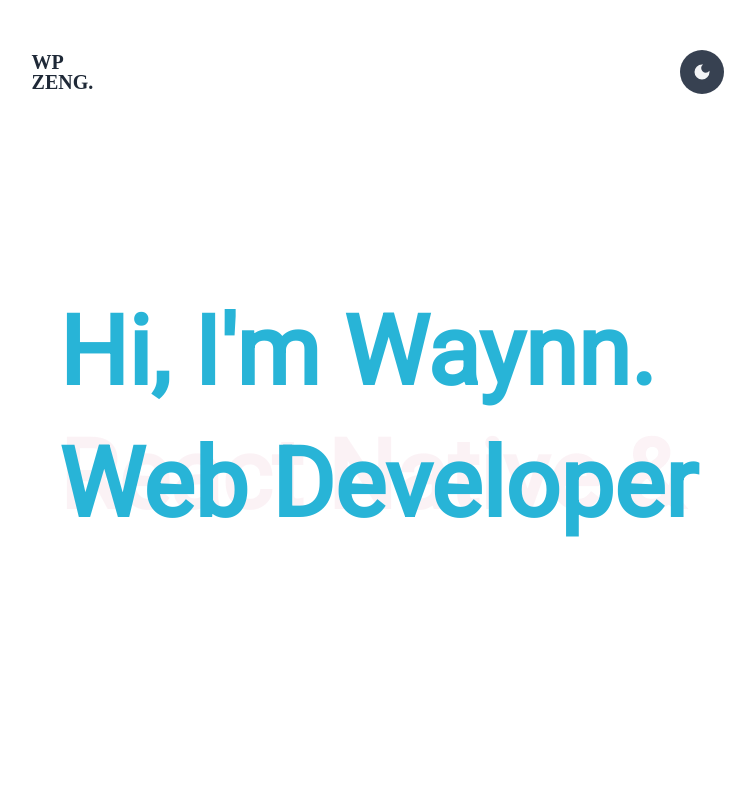
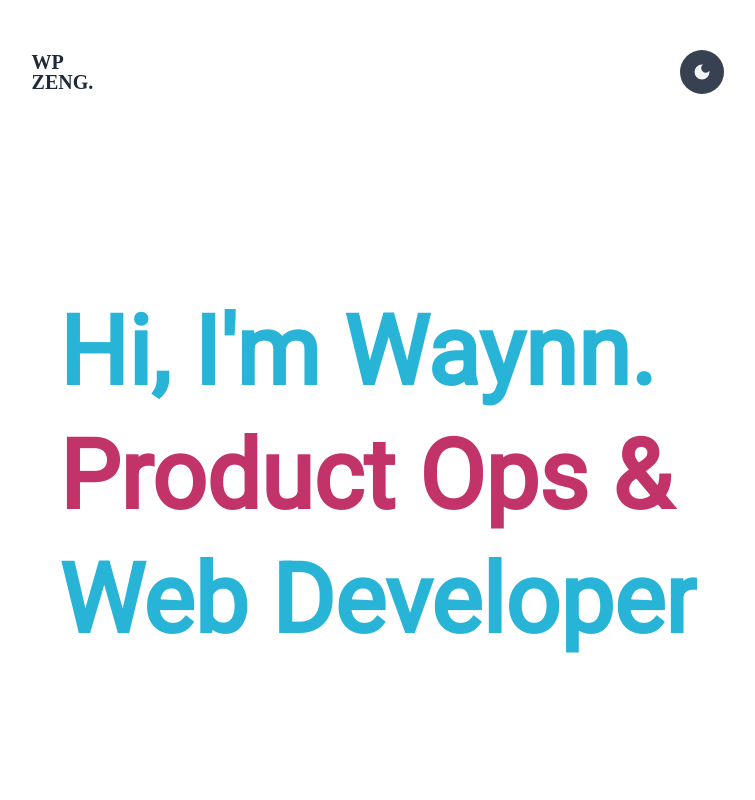
Before and after one commit to waynnbz/wz-profile, a Next.js app: page / in a window 1280 px wide. Shown: the top 800 px of the page, without its empty margins (262-1017 px from the left). Built offline with nearby package versions, Linux system fonts and the light colour scheme; a web font is replaced by a local one.

Commit message:
hero fixed

```diff
--- a/components/Hero.tsx
+++ b/components/Hero.tsx
@@ -33,16 +33,16 @@ function Hero() {
   });
 
   const reset = useCallback(() => {
-    const greetings = ["Hi, I'm Waynn.", 'React Native &', 'Web Developer'];
+    const greetings = ["Hi, I'm Waynn.", 'Product Ops &', 'Web Developer'];
 
     ref.current.forEach(clearTimeout);
     ref.current = [];
     setItems([]);
-    ref.current.push(setTimeout(() => setItems(greetings), 1000));
+    ref.current.push(setTimeout(() => setItems(greetings), 2000));
     ref.current.push(
-      setTimeout(() => setItems([greetings[0], greetings[2]]), 4000),
+      setTimeout(() => setItems([greetings[0], greetings[2]]), 5000),
     );
-    ref.current.push(setTimeout(() => setItems(greetings), 7000));
+    ref.current.push(setTimeout(() => setItems([greetings[0], 'React Native &', greetings[2]]), 8000));
   }, []);
 
   useEffect(() => {
@@ -57,7 +57,7 @@ function Hero() {
           <animated.div style={rest} onClick={reset}>
             <animated.div
               className="cursor-pointer"
-              style={{ overflow: '', height: innerHeight }}
+              style={{ overflow: 'hidden', height: innerHeight }}
             >
               {item}
             </animated.div>
```
